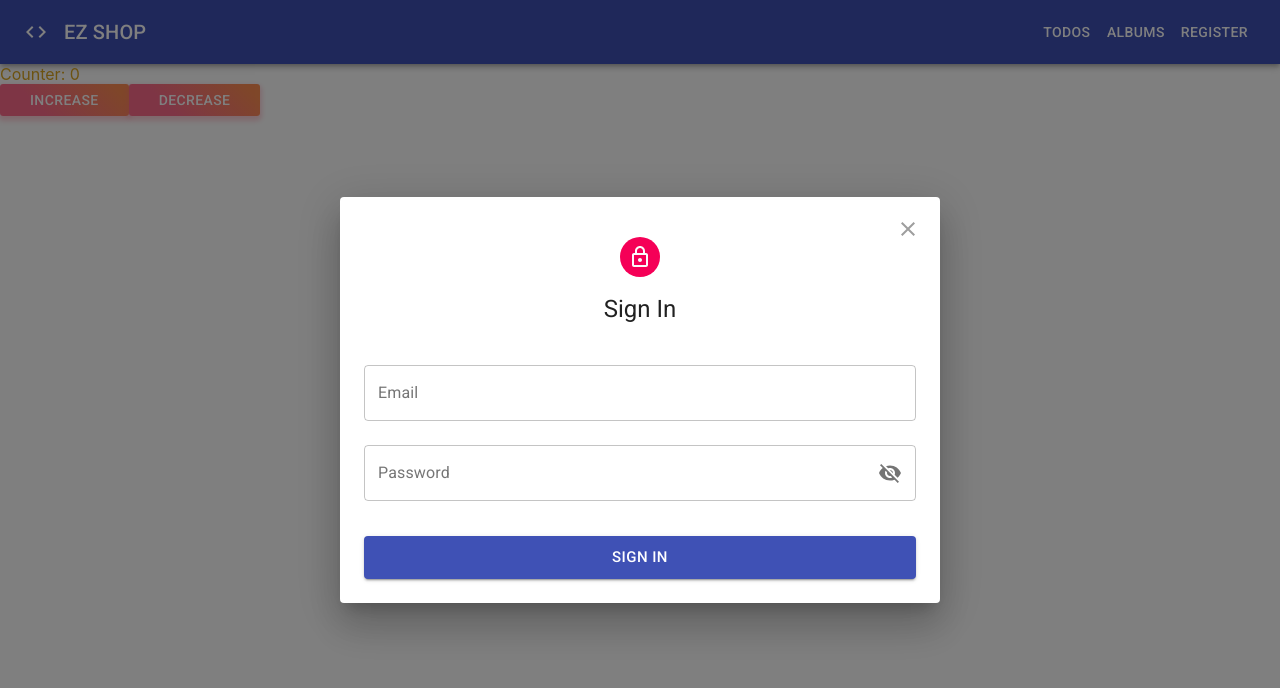
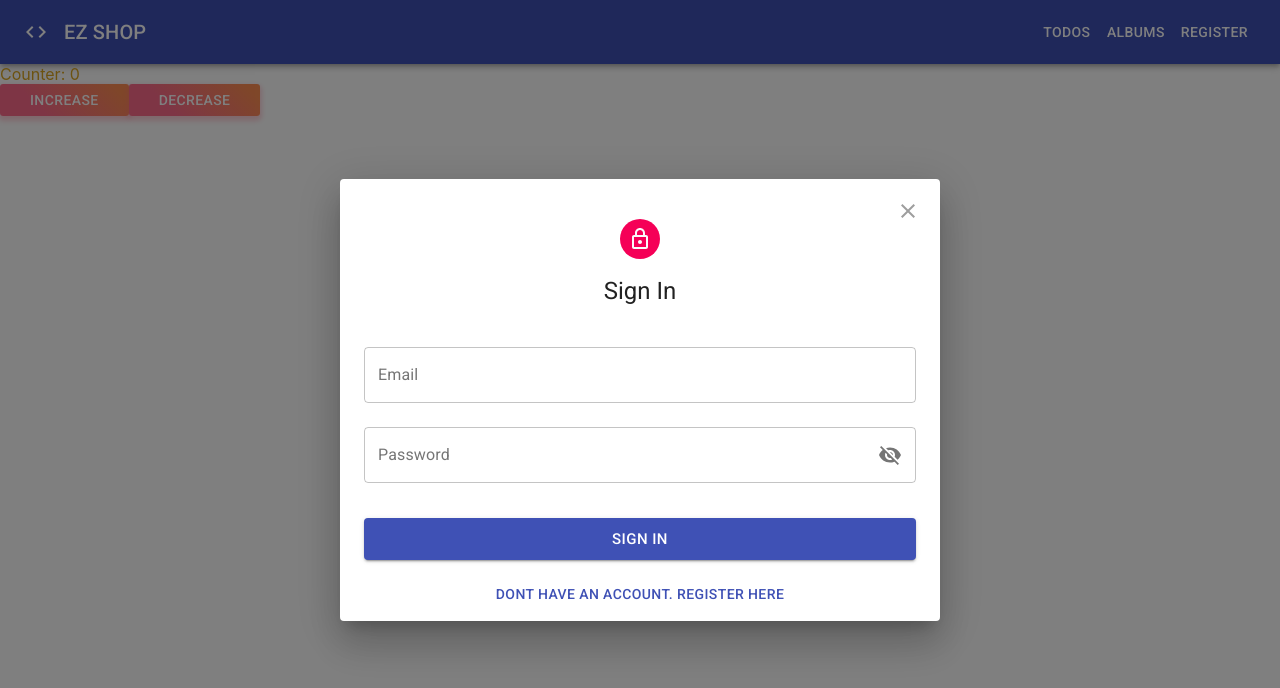
Before and after one commit to paulnguyen-mn/learn-reactjs, a React (Create React App) app: page / in a window 1280 px wide. Both pictures are taken after a click on the button "REGISTER". Shown: the top 688 px of the page. Built offline with nearby package versions, Linux system fonts and the light colour scheme; no server answers.

Commit message:
Add switch between login and register

```diff
--- a/src/components/Header/index.jsx
+++ b/src/components/Header/index.jsx
@@ -1,4 +1,4 @@
-import { IconButton } from '@material-ui/core';
+import { Box, IconButton } from '@material-ui/core';
 import AppBar from '@material-ui/core/AppBar';
 import Button from '@material-ui/core/Button';
 import Dialog from '@material-ui/core/Dialog';
@@ -37,8 +37,14 @@
   },
 }));
 
+const MODE = {
+  LOGIN: 'login',
+  REGISTER: 'register',
+};
+
 export default function Header() {
   const [open, setOpen] = useState(false);
+  const [mode, setMode] = useState(MODE.LOGIN);
 
   const handleClickOpen = () => {
     setOpen(true);
@@ -87,8 +93,29 @@
         </IconButton>
 
         <DialogContent>
-          {/* <Register closeDialog={handleClose} /> */}
-          <Login closeDialog={handleClose} />
+          {mode === MODE.REGISTER && (
+            <>
+              <Register closeDialog={handleClose} />
+
+              <Box textAlign="center">
+                <Button color="primary" onClick={() => setMode(MODE.LOGIN)}>
+                  Already have an account. Login here
+                </Button>
+              </Box>
+            </>
+          )}
+
+          {mode === MODE.LOGIN && (
+            <>
+              <Login closeDialog={handleClose} />
+
+              <Box textAlign="center">
+                <Button color="primary" onClick={() => setMode(MODE.REGISTER)}>
+                  Dont have an account. Register here
+                </Button>
+              </Box>
+            </>
+          )}
         </DialogContent>
       </Dialog>
     </div>
```
